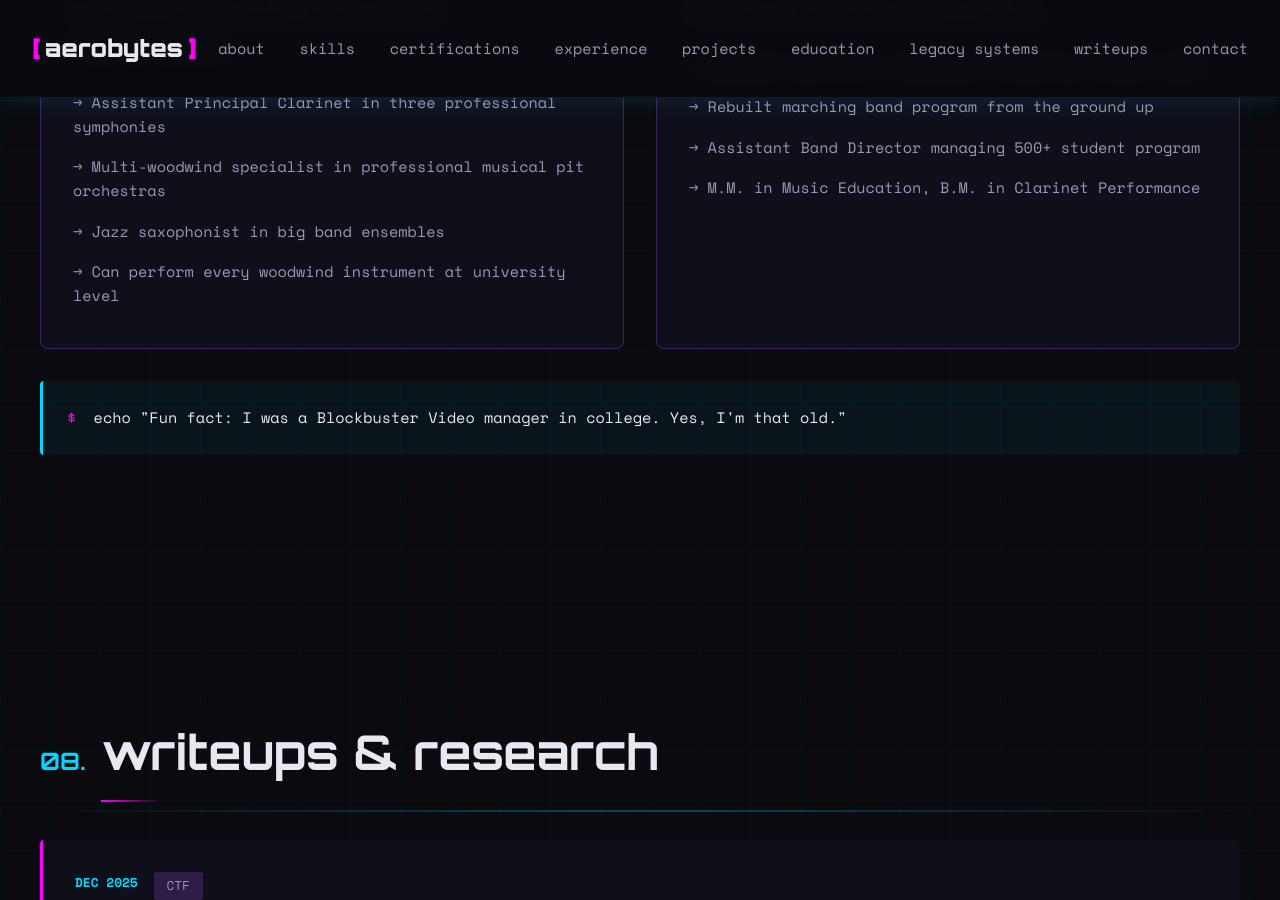
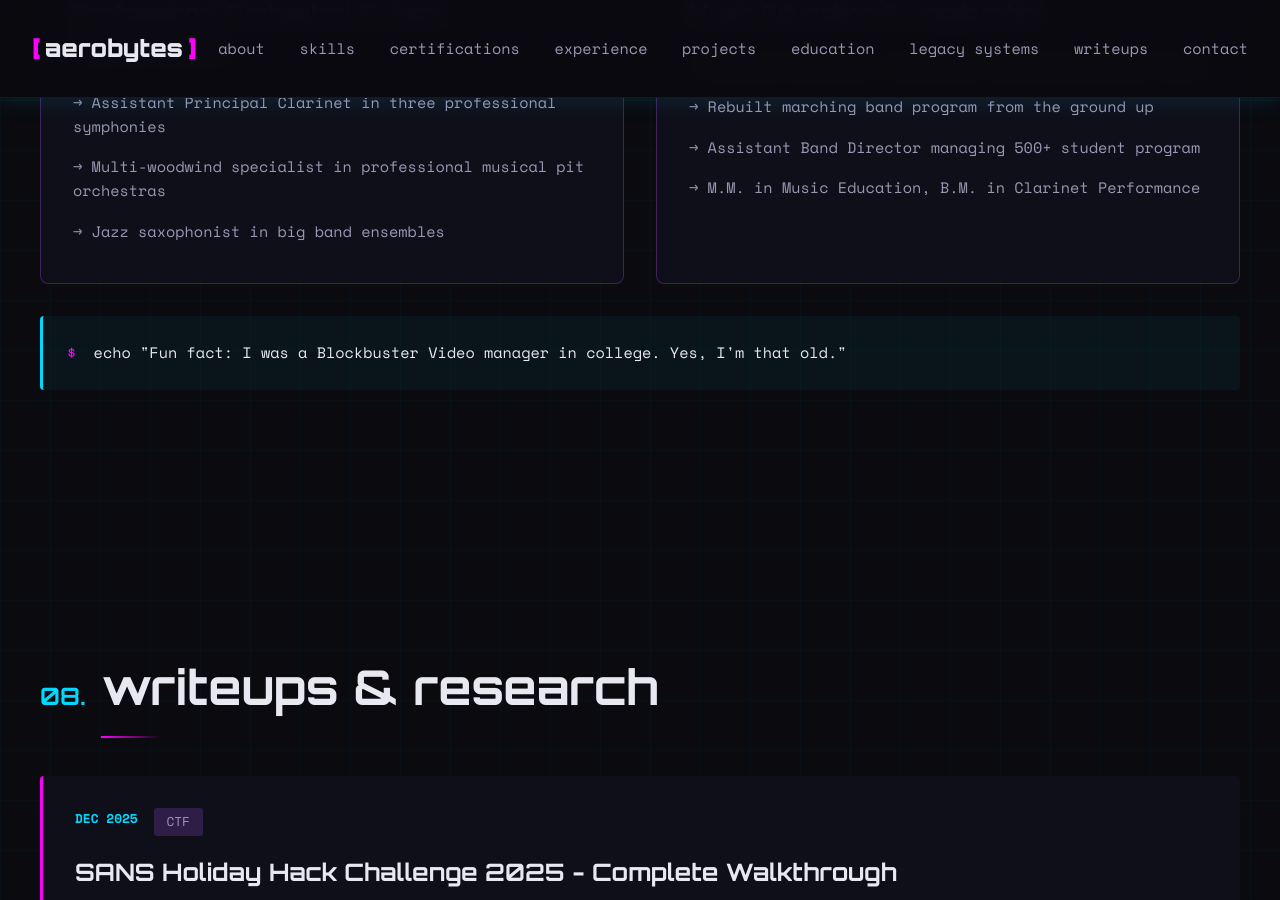
Before and after one commit to Aeronique/aerobytes-site, a Jekyll site: the page built from index.html, in a window 1280 px wide and 900 px high, scrolled down 8676 px. Built offline with Jekyll 4.4.1, drawn with Linux system fonts in a browser that asks for light colours.

Commit message:
Update index.html

```diff
--- a/index.html
+++ b/index.html
@@ -359,7 +359,6 @@ title: Home
                     <li>→ Assistant Principal Clarinet in three professional symphonies</li>
                     <li>→ Multi-woodwind specialist in professional musical pit orchestras</li>
                     <li>→ Jazz saxophonist in big band ensembles</li>
-                    <li>→ Can perform every woodwind instrument at university level</li>
                 </ul>
             </div>
 
```
